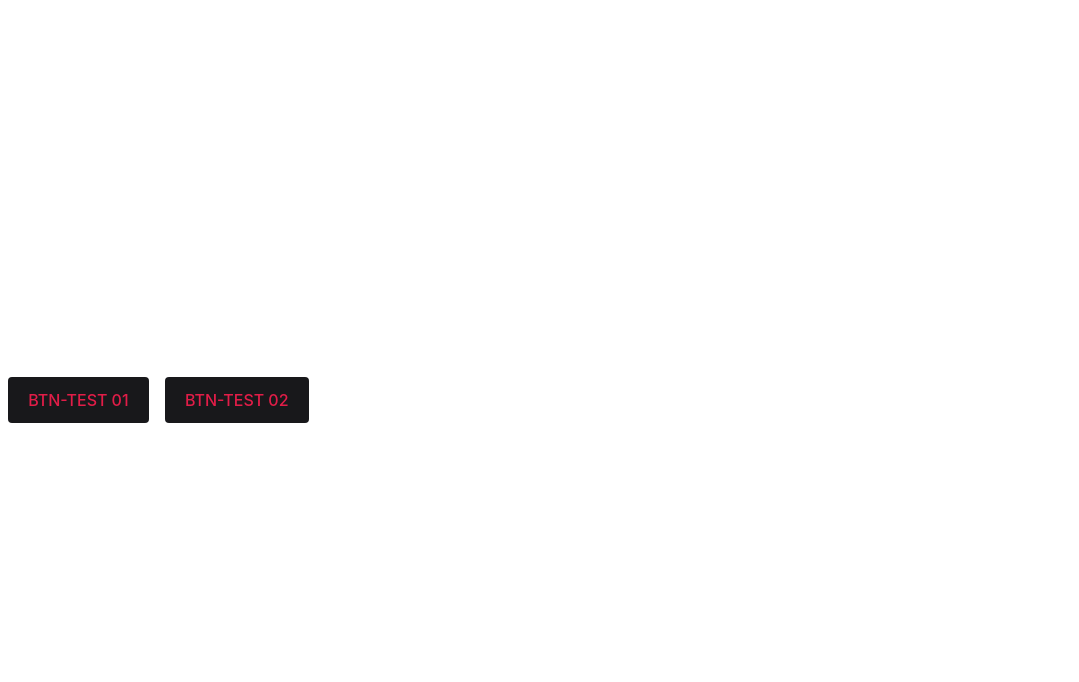
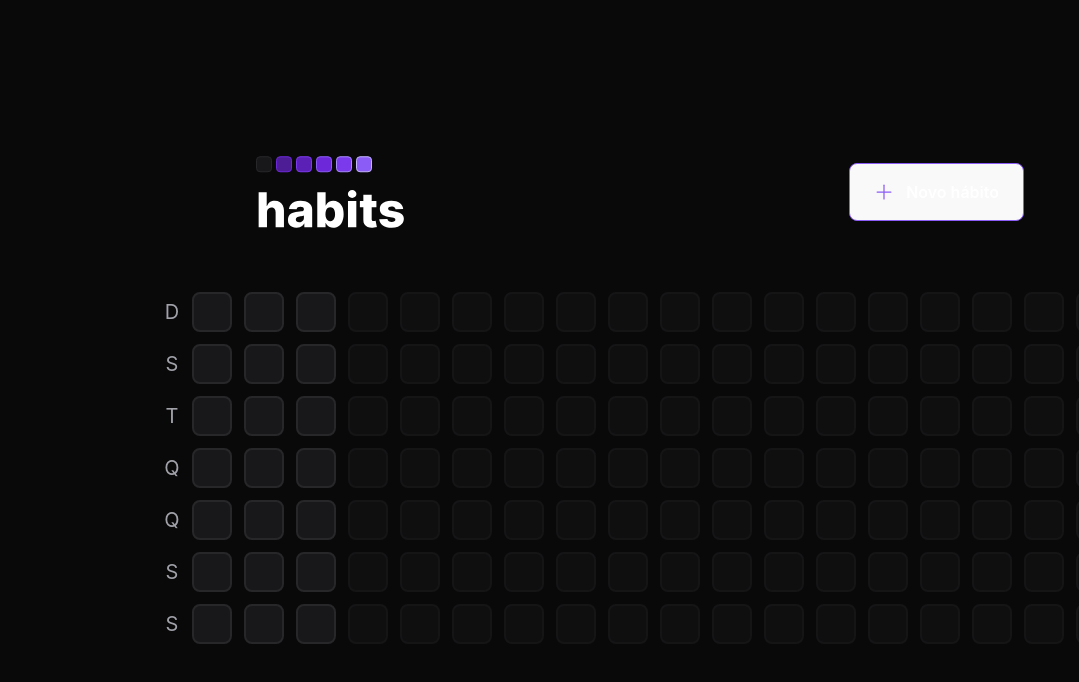
Before and after one commit to gcmorais/study-assignments, a React (Vite) app in the folder rocketseat/habits/web/: page / in a window 1280 px wide. Shown: the top 682 px of the page, without its empty margins (0-1079 px from the left). Built offline with nearby package versions, Linux system fonts and the light colour scheme.

Commit message:
advancing in the frontend

```diff
--- a/rocketseat/habits/web/index.html
+++ b/rocketseat/habits/web/index.html
@@ -4,9 +4,9 @@
     <meta charset="UTF-8" />
     <link rel="icon" type="image/svg+xml" href="/vite.svg" />
     <meta name="viewport" content="width=device-width, initial-scale=1.0" />
-    <title>Vite + React + TS</title>
+    <title>Habits</title>
   </head>
-  <body>
+  <body class="bg-fundo text-white">
     <div id="root"></div>
     <script type="module" src="/src/main.tsx"></script>
   </body>
--- a/rocketseat/habits/web/package.json
+++ b/rocketseat/habits/web/package.json
@@ -9,6 +9,8 @@
     "preview": "vite preview"
   },
   "dependencies": {
+    "dayjs": "^1.11.7",
+    "phosphor-react": "^1.4.1",
     "react": "^18.2.0",
     "react-dom": "^18.2.0"
   },
--- a/rocketseat/habits/web/src/App.tsx
+++ b/rocketseat/habits/web/src/App.tsx
@@ -1,14 +1,16 @@
+import { Header } from "./components/Header";
+import { SummaryTable } from "./components/SummaryTable";
 import "./styles/global.css";
-import Habit from "./components/Habit";
 
+//import Habit from "./components/Habit";
 
-function App() {
+export function App() {
   return (
-   <>
-     <Habit title="BTN-TEST 01" />
-     <Habit title="BTN-TEST 02" />
-   </>
+    <div className="w-screen h-screen flex justify-center items-center">
+       <div className="w-full max-w-5xl px-6 flex flex-col gap-16">
+          <Header/>
+          <SummaryTable/>
+       </div>
+    </div>
   )
 }
-
-export default App
--- a/rocketseat/habits/web/src/components/Habit.tsx
+++ /dev/null
@@ -1,14 +0,0 @@
-interface HabitProps {
-    title: string
-}
-
-
-function Habit({ title }: HabitProps) {
-    return (
-        <>
-            <button className="bg-zinc-900 w-30 h-15 text-rose-600 rounded m-2">{title}</button>
-        </>
-    )
-}
-
-export default Habit;
--- /dev/null
+++ b/rocketseat/habits/web/src/components/HabitDay.tsx
@@ -0,0 +1,5 @@
+export function HabitDay() {
+    return (
+        <div className="w-10 h-10 bg-zinc-900 border-2 border-zinc-800 rounded-lg"></div>
+    )
+}
--- /dev/null
+++ b/rocketseat/habits/web/src/components/Header.tsx
@@ -0,0 +1,19 @@
+import { Plus } from "phosphor-react";
+import LogoImage from '../assets/logo.svg';
+
+export function Header(){
+    return(
+        <div className="w-full max-w-3xl mx-auto flex items-center justify-between">
+            <img src={LogoImage} alt="logo"></img>
+
+            <button
+                type="button"
+                className="border border-violet-500 font-semibold rounded-lg px-6 py-4 flex items-center gap-3 hover:border-violet-300"
+            >
+                <Plus size={20} className="text-violet-500" />
+                Novo hábito
+            </button>
+        </div>
+
+    )
+}
--- /dev/null
+++ b/rocketseat/habits/web/src/components/LettersDay.tsx
@@ -0,0 +1,12 @@
+interface TituloProps {
+    titulo: string
+}
+
+export function LettersDay({ titulo }: TituloProps){
+    return (
+        <div className="text-zinc-400 text-xl h-10 w-10 font bold flex items-center justify-center">
+          {titulo}
+        </div>
+    )
+
+}
--- /dev/null
+++ b/rocketseat/habits/web/src/components/SummaryTable.tsx
@@ -0,0 +1,38 @@
+import { generateDatesFromYearBeginning } from "../utils/generate-dates-from-year-beginning";
+import { HabitDay } from "./HabitDay";
+import { LettersDay } from "./LettersDay";
+
+const summaryDates = generateDatesFromYearBeginning();
+
+const minimumSummaryDatesSize = 18 * 7;
+const amountOfDaysToFill = minimumSummaryDatesSize - summaryDates.length;
+
+export function SummaryTable(){
+    return(
+        <div className="w-full flex">
+            <div className="grid grid-rows-7 grid-flow-row gap-3">
+                <LettersDay titulo="D"/>
+                <LettersDay titulo="S"/>
+                <LettersDay titulo="T"/>
+                <LettersDay titulo="Q"/>
+                <LettersDay titulo="Q"/>
+                <LettersDay titulo="S"/>
+                <LettersDay titulo="S"/>
+            </div>
+
+            <div className="grid grid-rows-7 grid-flow-col gap-3">
+                {summaryDates.map(date => {
+                    return <HabitDay key={date.toString()}/>
+                })}
+                {amountOfDaysToFill > 0 && Array.from({ length: amountOfDaysToFill }).map((_, i) => {
+                    return (
+                        <div
+                            key={i}
+                            className="w-10 h-10 bg-zinc-900 border-2 border-zinc-800 rounded-lg opacity-40 cursor-not-allowed"
+                        />
+                    )
+                })}
+            </div>
+        </div>
+    )
+}
--- a/rocketseat/habits/web/src/main.tsx
+++ b/rocketseat/habits/web/src/main.tsx
@@ -1,6 +1,6 @@
 import React from 'react'
 import ReactDOM from 'react-dom/client'
-import App from './App'
+import { App } from './App'
 import './index.css'
 
 ReactDOM.createRoot(document.getElementById('root') as HTMLElement).render(
--- /dev/null
+++ b/rocketseat/habits/web/src/utils/generate-dates-from-year-beginning.ts
@@ -0,0 +1,16 @@
+import dayjs from "dayjs";
+
+export function generateDatesFromYearBeginning(){
+    const firstDayOfTheYear = dayjs().startOf('year');
+    const today = new Date();
+
+    const dates = [];
+    let compareDate = firstDayOfTheYear;
+
+    while (compareDate.isBefore(today)) {
+        dates.push(compareDate.toDate())
+        compareDate = compareDate.add(1, 'day')
+    };
+
+    return dates;
+}
--- a/rocketseat/habits/web/tailwind.config.cjs
+++ b/rocketseat/habits/web/tailwind.config.cjs
@@ -5,7 +5,14 @@
     './index.html'
   ],
   theme: {
-    extend: {},
+    extend: {
+      colors: {
+        fundo: '#09090A'
+      },
+      gridTemplateRows: {
+        7: 'repeat(7, minmax(0, 1fr))'
+      },
+    },
   },
   plugins: [],
 }
```
Also changed, not shown: rocketseat/habits/web/src/assets/logo.svg (added), 1 other file (tests, documents, lock files or other folders).
